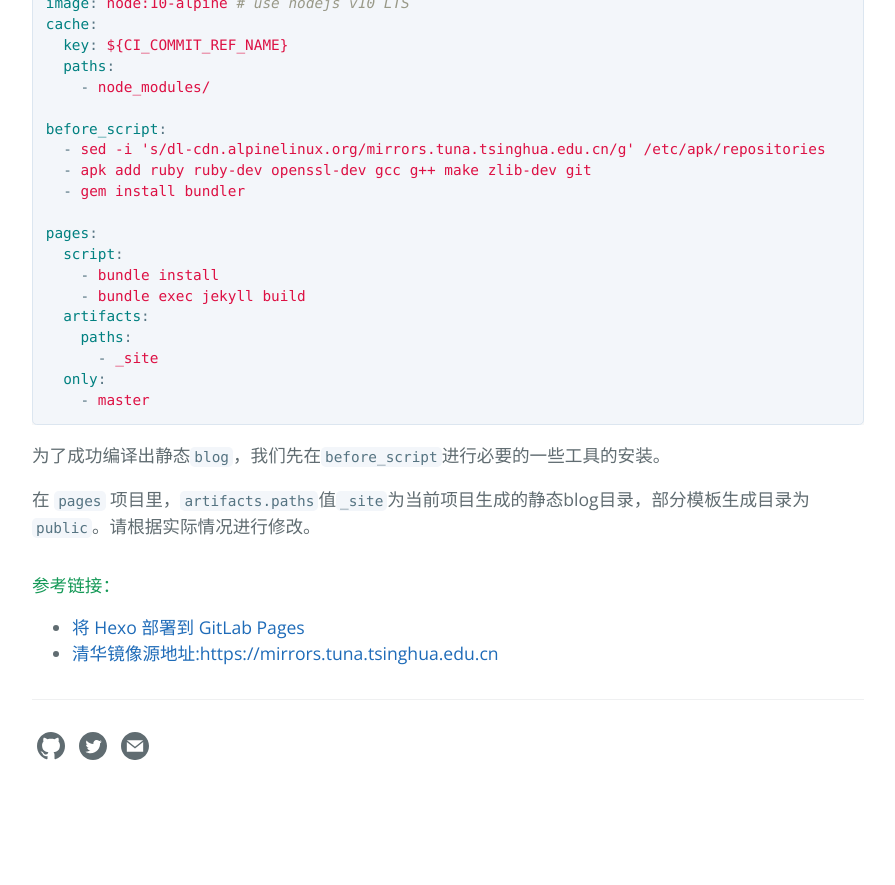
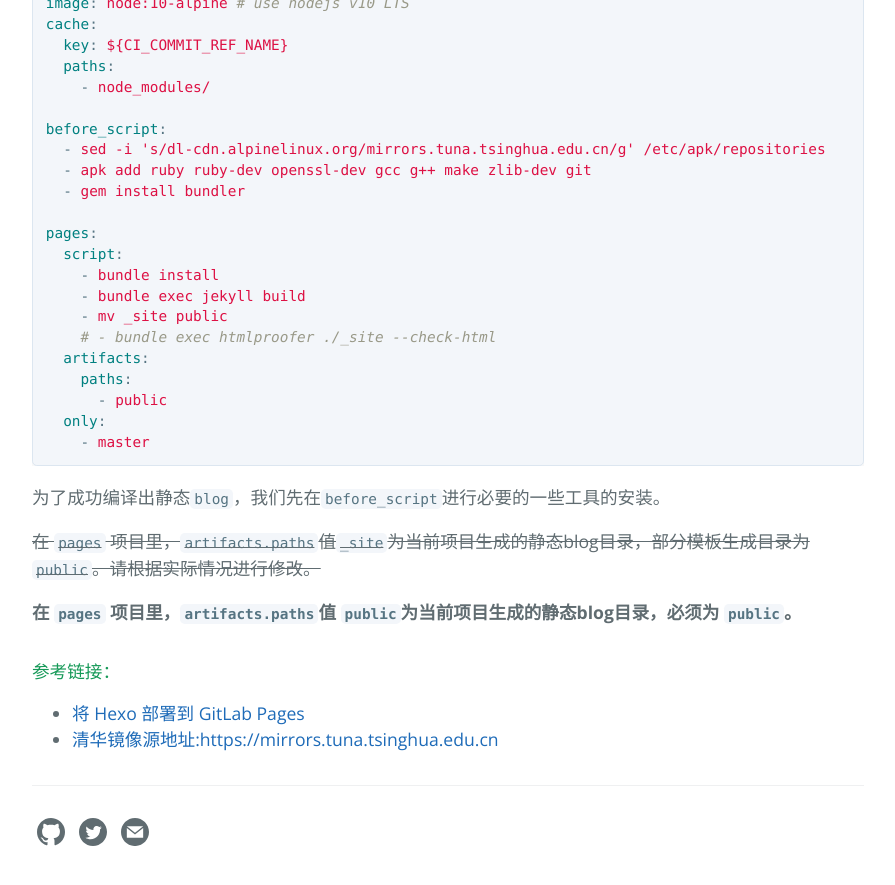
Before and after one commit to kekxv/kekxv.github.io, a Jekyll site: the page built from _posts/2020-11-26-gitlab pages jekyll 自动部署.md, in a window 1280 px wide and 900 px high, scrolled down 1333 px. Shown: the top 885 px of the window, without its empty margins (192-1087 px from the left). Built offline with Jekyll 4.4.1, drawn with Linux system fonts in a browser that asks for light colours; before the commit the page ends 2147 px from its top, so only the background shows below that.

Commit message:
修改错误地方

````diff
--- a/_posts/2020-11-26-gitlab pages jekyll 自动部署.md
+++ b/_posts/2020-11-26-gitlab pages jekyll 自动部署.md
@@ -57,17 +57,20 @@ pages:
   script:
     - bundle install
     - bundle exec jekyll build
+    - mv _site public
+    # - bundle exec htmlproofer ./_site --check-html
   artifacts:
     paths:
-      - _site
+      - public
   only:
     - master
 ```
 
 为了成功编译出静态`blog`，我们先在`before_script`进行必要的一些工具的安装。
 
-在 `pages` 项目里，`artifacts.paths`值`_site`为当前项目生成的静态blog目录，部分模板生成目录为`public`。请根据实际情况进行修改。
+~~在 `pages` 项目里，`artifacts.paths`值`_site`为当前项目生成的静态blog目录，部分模板生成目录为`public`。请根据实际情况进行修改。~~
 
+**在 `pages` 项目里，`artifacts.paths`值 `public`为当前项目生成的静态blog目录，必须为 `public`。**
 
 #### 参考链接：
 
````
Also changed, not shown: _config_gitlab.yml (added, +33 -0 lines), .gitlab-ci.yml, thumbnail-jumbo.png (deleted), thumbnail-mobile.png (deleted), thumbnail.png (deleted), 2 other files.
